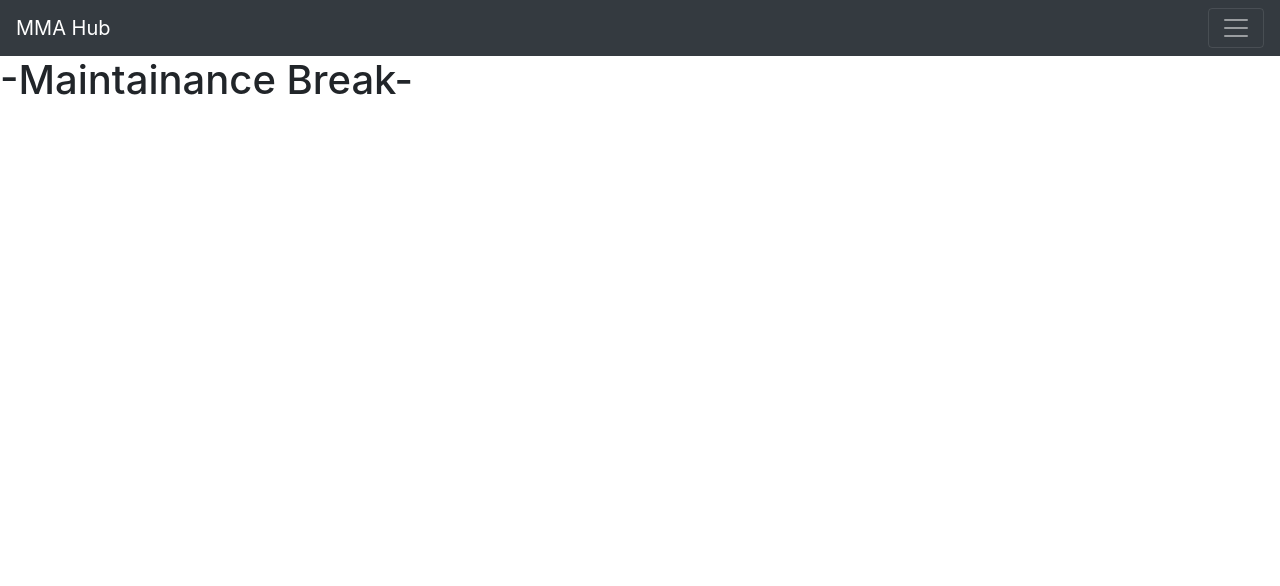
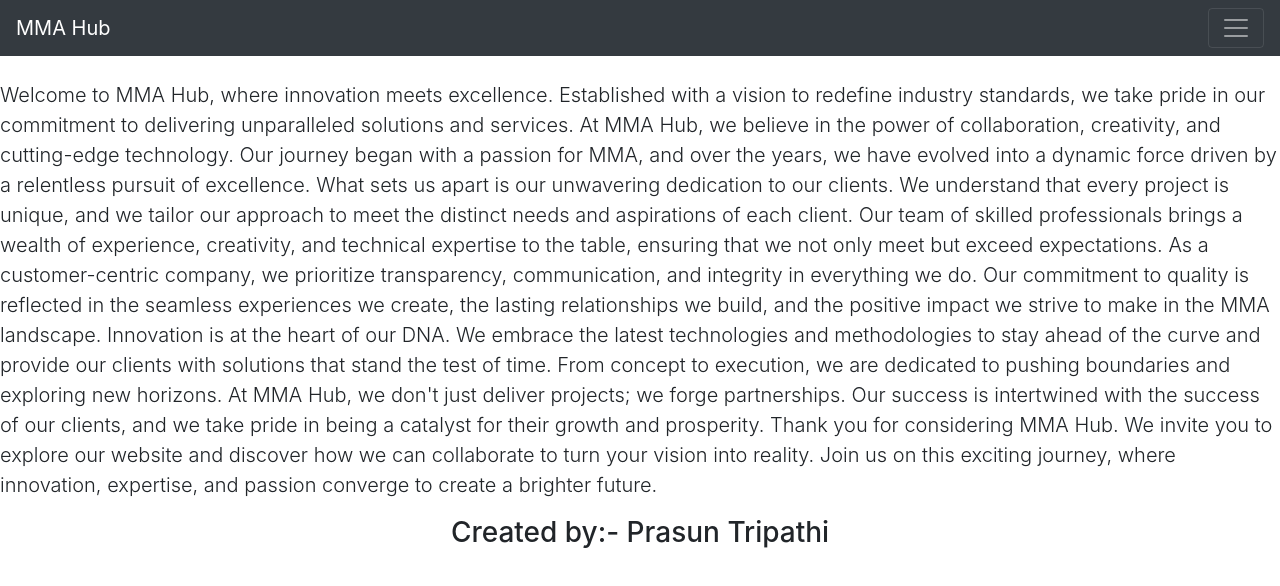
Before and after one commit to PrasunMMA/MMA-Hub, a plain HTML site: page aboutus.html in a window 1280 px wide. Drawn offline with nearby package versions, Linux system fonts and the light colour scheme.

Commit message:
Add files via upload

```diff
--- a/aboutus.html
+++ b/aboutus.html
@@ -44,7 +44,24 @@
       </div>
     </nav>
 
-    <h1>-Maintainance Break-</h1>
+    <br>
+    <p class="lead">
 
+Welcome to MMA Hub, where innovation meets excellence. Established with a vision to redefine industry standards, we take pride in our commitment to delivering unparalleled solutions and services.
+
+At MMA Hub, we believe in the power of collaboration, creativity, and cutting-edge technology. Our journey began with a passion for MMA, and over the years, we have evolved into a dynamic force driven by a relentless pursuit of excellence.
+
+What sets us apart is our unwavering dedication to our clients. We understand that every project is unique, and we tailor our approach to meet the distinct needs and aspirations of each client. Our team of skilled professionals brings a wealth of experience, creativity, and technical expertise to the table, ensuring that we not only meet but exceed expectations.
+
+As a customer-centric company, we prioritize transparency, communication, and integrity in everything we do. Our commitment to quality is reflected in the seamless experiences we create, the lasting relationships we build, and the positive impact we strive to make in the MMA landscape.
+
+Innovation is at the heart of our DNA. We embrace the latest technologies and methodologies to stay ahead of the curve and provide our clients with solutions that stand the test of time. From concept to execution, we are dedicated to pushing boundaries and exploring new horizons.
+
+At MMA Hub, we don't just deliver projects; we forge partnerships. Our success is intertwined with the success of our clients, and we take pride in being a catalyst for their growth and prosperity.
+
+Thank you for considering MMA Hub. We invite you to explore our website and discover how we can collaborate to turn your vision into reality. Join us on this exciting journey, where innovation, expertise, and passion converge to create a brighter future.
+</p>
+
+<h3 title="Prasun Tripathi" style="text-align: center;">Created by:- Prasun Tripathi</h3>
   </body>
 </html>
```
Also changed, not shown: AboutUsMe.jpg (added).
